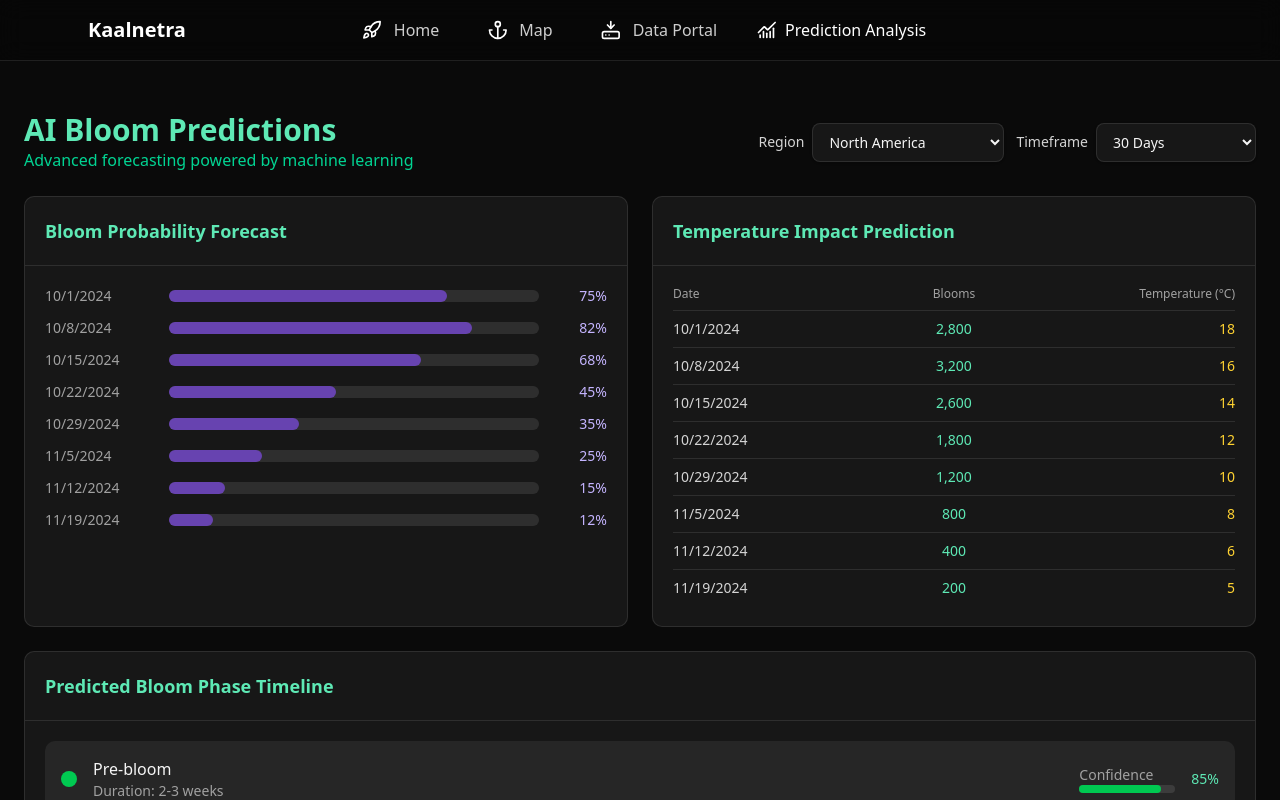
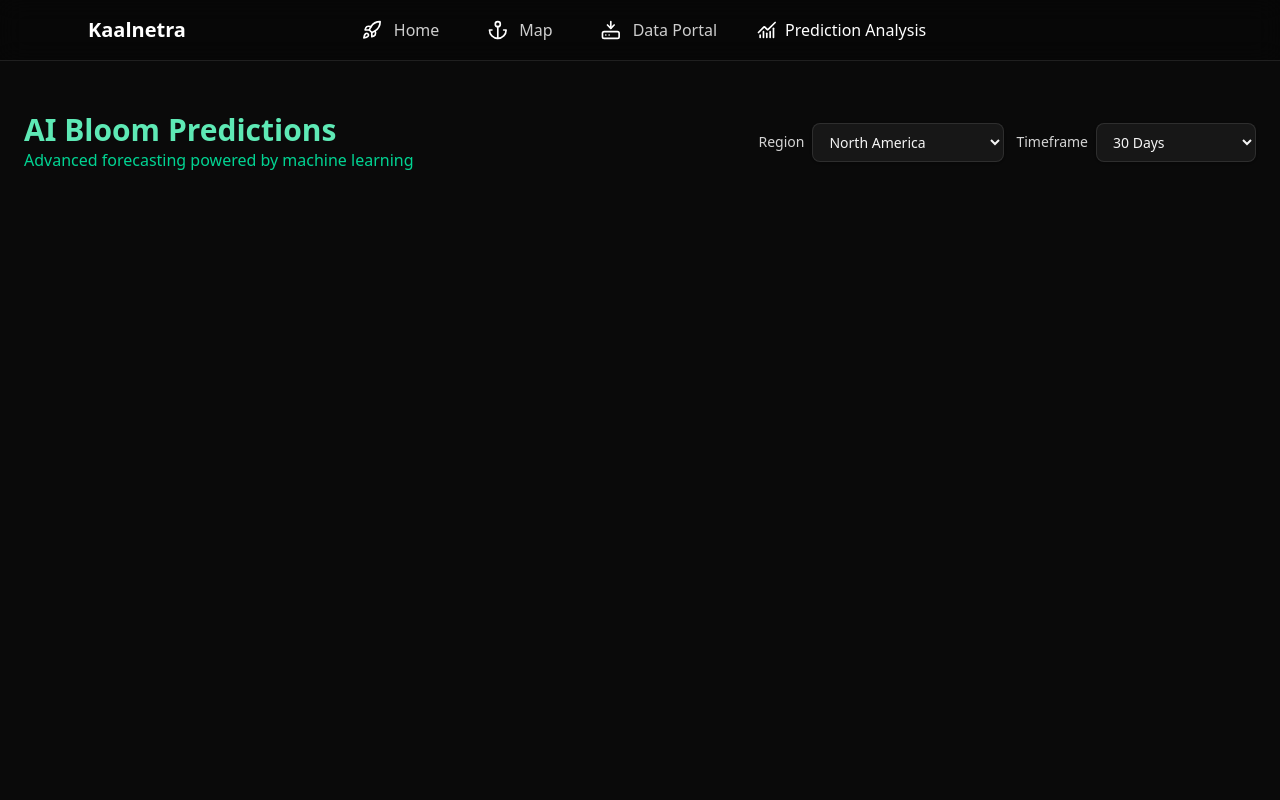
Before and after one commit to Dhruv1249/Plant-Phenology-State-Detector, a Next.js app: page /prediction-analysis in a window 1280 px wide. Shown: the top 800 px of the page. Built offline with nearby package versions, Linux system fonts and the light colour scheme.

Commit message:
all priduction are removed

```diff
--- a/src/app/prediction-analysis/page.tsx
+++ b/src/app/prediction-analysis/page.tsx
@@ -239,175 +239,10 @@ export default function PredictionAnalysisPage() {
         </div>
 
 
-        {/* Prediction Overview */}
-        <div className="grid grid-cols-1 gap-6 lg:grid-cols-2">
-          {/* Bloom Probability Over Time */}
-          <div data-section className="rounded-lg border border-white/10 bg-neutral-900">
-            <div className="border-b border-white/10 p-5">
-              <h2 className="flex items-center gap-2 text-lg font-semibold text-emerald-300">
-                <span>Bloom Probability Forecast</span>
-              </h2>
-            </div>
-            <div className="p-5">
-              <div className="space-y-3">
-                {futurePredictions.map((row) => (
-                  <div key={row.date} className="flex items-center gap-3">
-                    <div className="w-28 shrink-0 text-sm text-neutral-400">
-                      {formatDate(row.date)}
-                    </div>
-                    <div className="relative h-3 flex-1 rounded-full bg-white/10">
-                      <div
-                        className="h-3 rounded-full bg-violet-500/60"
-                        style={{ width: `${row.probability}%` }}
-                      />
-                    </div>
-                    <div className="w-14 shrink-0 text-right text-sm font-medium text-violet-300">
-                      {row.probability}%
-                    </div>
-                  </div>
-                ))}
+
+
+
               </div>
-            </div>
-          </div>
-
-          {/* Temperature vs Bloom Correlation */}
-          <div data-section className="rounded-lg border border-white/10 bg-neutral-900">
-            <div className="border-b border-white/10 p-5">
-              <h2 className="text-lg font-semibold text-emerald-300">Temperature Impact Prediction</h2>
-            </div>
-            <div className="p-5">
-              <div className="grid grid-cols-3 gap-2 border-b border-white/10 pb-2 text-xs font-medium text-neutral-400">
-                <div>Date</div>
-                <div className="text-center">Blooms</div>
-                <div className="text-right">Temperature (°C)</div>
-              </div>
-              <div className="divide-y divide-white/10">
-                {futurePredictions.map((row) => (
-                  <div key={row.date} className="grid grid-cols-3 gap-2 py-2 text-sm">
-                    <div className="text-neutral-300">{formatDate(row.date)}</div>
-                    <div className="text-center text-emerald-300">{row.blooms.toLocaleString()}</div>
-                    <div className="text-right text-amber-300">{row.temperature}</div>
-                  </div>
-                ))}
-              </div>
-            </div>
-          </div>
-        </div>
-
-        {/* Bloom Phase Timeline */}
-        <div data-section className="rounded-lg border border-white/10 bg-neutral-900">
-          <div className="border-b border-white/10 p-5">
-            <h2 className="flex items-center gap-2 text-lg font-semibold text-emerald-300">
-              <span>Predicted Bloom Phase Timeline</span>
-            </h2>
-          </div>
-          <div className="p-5">
-            <div className="space-y-4">
-              {bloomPhases.map((phase, idx) => (
-                <div key={idx} className="flex items-center justify-between rounded-lg bg-neutral-800 p-4">
-                  <div className="flex items-center gap-4">
-                    <div
-                      className={`h-4 w-4 rounded-full ${phase.status === "current" ? "bg-green-500" : "bg-gray-300"}`}
-                    />
-                    <div>
-                      <h4 className="font-medium text-neutral-100">{phase.phase}</h4>
-                      <p className="text-sm text-neutral-400">Duration: {phase.duration}</p>
-                    </div>
-                  </div>
-                  <div className="flex items-center gap-4">
-                    <div>
-                      <p className="text-sm text-neutral-400">Confidence</p>
-                      <div className="h-2 w-24 rounded-full bg-white/10">
-                        <div
-                          className="h-2 rounded-full bg-green-500"
-                          style={{ width: `${phase.confidence}%` }}
-                        />
-                      </div>
-                    </div>
-                    <span className="text-sm font-medium text-emerald-300">{phase.confidence}%</span>
-                  </div>
-                </div>
-              ))}
-            </div>
-          </div>
-        </div>
-
-        {/* Future Bloom Hotspots */}
-        <div data-section className="rounded-lg border border-white/10 bg-neutral-900">
-          <div className="border-b border-white/10 p-5">
-            <h2 className="flex items-center gap-2 text-lg font-semibold text-emerald-300">
-              <span>Predicted Bloom Hotspots</span>
-            </h2>
-          </div>
-          <div className="p-5">
-            <div className="grid grid-cols-1 gap-4 md:grid-cols-2">
-              {hotspots.map((hotspot, index) => (
-                <div key={index} className="rounded-lg border border-white/10 p-4 transition-shadow hover:shadow-md">
-                  <div className="mb-2 flex items-start justify-between">
-                    <div>
-                      <h4 className="font-medium text-neutral-100">{hotspot.region}</h4>
-                      <p className="text-sm text-neutral-400">{hotspot.country}</p>
-                    </div>
-                    <span className={`rounded-full px-2 py-0.5 text-xs font-medium ${getRiskColor(hotspot.risk)}`}>
-                      {hotspot.risk} risk
-                    </span>
-                  </div>
-                  <div className="space-y-1 text-sm">
-                    <p>
-                      <span className="text-emerald-400">Bloom Type:</span> {hotspot.bloomType}
-                    </p>
-                    <p>
-                      <span className="text-emerald-400">Peak Date:</span> {hotspot.peakDate}
-                    </p>
-                    <div className="flex items-center justify-between">
-                      <span className="text-neutral-300">Confidence:</span>
-                      <div className="flex items-center gap-2">
-                        <div className="h-2 w-20 rounded-full bg-white/10">
-                          <div
-                            className="h-2 rounded-full bg-green-500"
-                            style={{ width: `${hotspot.confidence}%` }}
-                          />
-                        </div>
-                        <span className="text-sm font-medium">{hotspot.confidence}%</span>
-                      </div>
-                    </div>
-                  </div>
-                </div>
-              ))}
-            </div>
-          </div>
-        </div>
-
-        {/* Anomaly Alerts */}
-        <div data-section className="rounded-lg border border-white/10 bg-neutral-900">
-          <div className="border-b border-white/10 p-5">
-            <h2 className="flex items-center gap-2 text-lg font-semibold text-emerald-300">
-              <span>Anomaly Detection Alerts</span>
-            </h2>
-          </div>
-          <div className="p-5">
-            <div className="space-y-4">
-              {anomalies.map((anomaly, index) => (
-                <div key={index} className="flex flex-col gap-2 rounded-md border-l-4 border-orange-400 bg-orange-400/10 p-4 text-sm">
-                  <div className="flex items-start justify-between">
-                    <div>
-                      <h4 className="font-medium text-neutral-100">{anomaly.region}</h4>
-                      <p className="text-neutral-400">{anomaly.type}</p>
-                    </div>
-                    <span className={`rounded border px-2 py-0.5 text-xs font-medium ${getSeverityColor(anomaly.severity)}`}>
-                      {anomaly.severity} severity
-                    </span>
-                  </div>
-                  <p className="text-emerald-400">{anomaly.description}</p>
-                  <p className="text-neutral-300">
-                    <strong>Potential Impact:</strong> {anomaly.impact}
-                  </p>
-                </div>
-              ))}
-            </div>
-          </div>
-        </div>
-      </div>
     </div>
   );
 }
```
